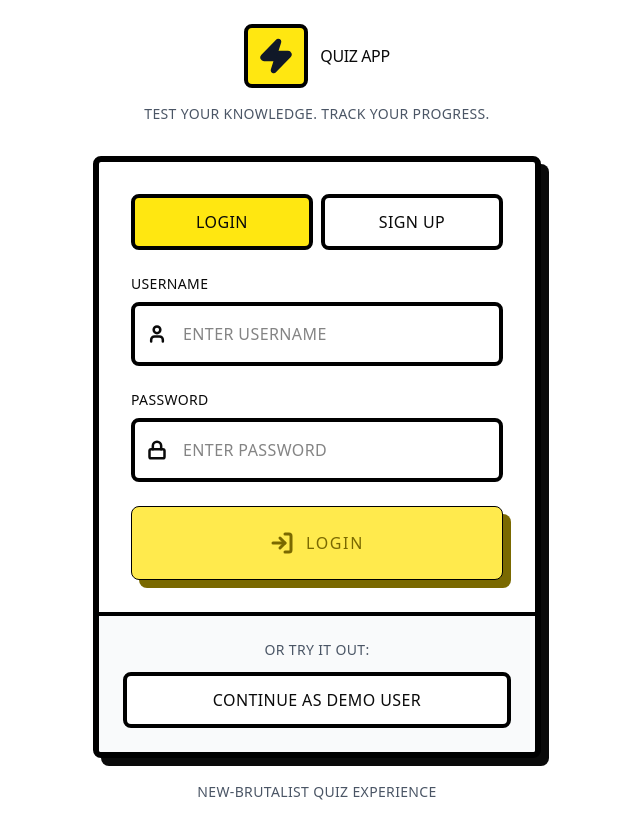
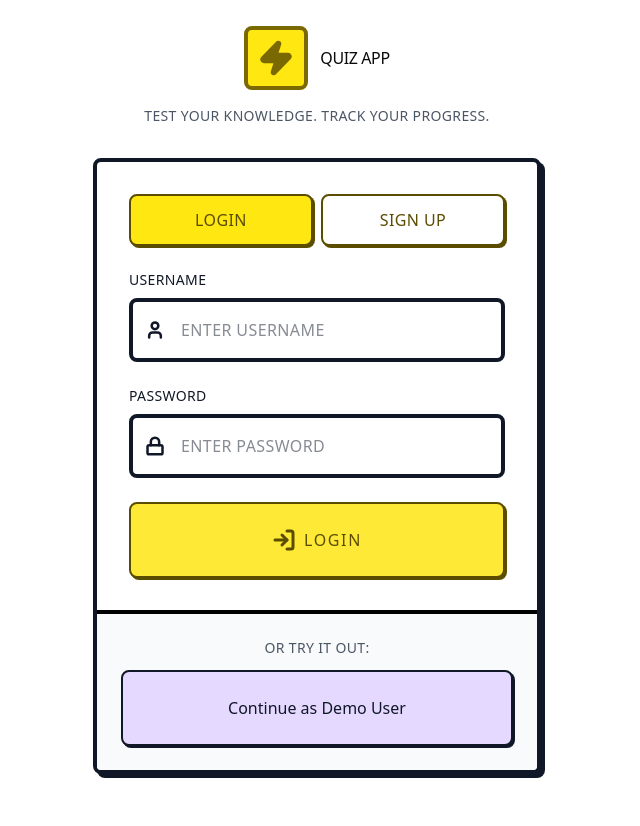
Before and after one commit to JakeerC/quiz-blitz, a Next.js app: page /login in a window 1280 px wide. Shown: the whole page, without its empty margins (323-963 px from the left). After the commit the page ends 800 px from the top, so only its background shows below. Built offline with nearby package versions, Linux system fonts and the light colour scheme.

Commit message:
Refactor: Standardize UI component colors to use explicit shade values.

```diff
--- a/src/app/history/component.tsx
+++ b/src/app/history/component.tsx
@@ -131,9 +131,7 @@ export function History({onBackAction}: HistoryProps) {
         {/* History List */}
         <div className="space-y-4">
           {mockHistory.map((entry) => (
-            <div
-              key={entry.id}
-              className="border-box overflow-hidden bg-white shadow-[4px_4px_0px_0px_rgba(0,0,0,1)]">
+            <div key={entry.id} className="card">
               {/* Header */}
               <div className="border-b-4 border-black bg-gray-50 p-4">
                 <div className="flex items-center justify-between">
--- a/src/app/login/component.tsx
+++ b/src/app/login/component.tsx
@@ -44,21 +44,21 @@ export function Login({onLogin}: LoginProps) {
         <div className="card">
           <div className="p-8">
             <div className="mb-6 flex gap-2">
-              <button
+              <Button
                 onClick={() => setIsLogin(true)}
                 className={`border-box flex-1 cursor-pointer px-4 py-3 tracking-wide uppercase transition-colors ${
                   isLogin ? 'bg-primary' : 'bg-white'
                 }`}>
                 Login
-              </button>
+              </Button>
 
-              <button
+              <Button
                 onClick={() => setIsLogin(false)}
                 className={`border-box flex-1 px-4 py-3 tracking-wide uppercase transition-colors ${
                   !isLogin ? 'bg-primary' : 'bg-white'
                 }`}>
                 Sign Up
-              </button>
+              </Button>
             </div>
 
             <form onSubmit={handleSubmit} className="space-y-6">
@@ -107,11 +107,7 @@ export function Login({onLogin}: LoginProps) {
               </div>
 
               {/* Submit Button */}
-              <Button
-                type="submit"
-                variant="primary"
-                size="large"
-                className="flex w-full items-center justify-center gap-3">
+              <Button type="submit" variant="primary" size="full">
                 <LogIn size={24} strokeWidth={3} />
                 <span className="tracking-widest uppercase">
                   {isLogin ? 'Login' : 'Sign Up'}
@@ -125,18 +121,11 @@ export function Login({onLogin}: LoginProps) {
             <p className="mb-3 text-center text-sm tracking-wide text-gray-600 uppercase">
               Or try it out:
             </p>
-            <button
-              onClick={handleDemoLogin}
-              className="border-box w-full bg-white px-4 py-3 tracking-wide uppercase transition-colors hover:bg-gray-100">
+            <Button variant="secondary" size="full" onClick={handleDemoLogin}>
               Continue as Demo User
-            </button>
+            </Button>
           </div>
         </div>
-
-        {/* Footer */}
-        <p className="mt-6 text-center text-sm tracking-wide text-gray-600 uppercase">
-          New-Brutalist Quiz Experience
-        </p>
       </div>
     </div>
   );
--- a/src/components/ui/Button.tsx
+++ b/src/components/ui/Button.tsx
@@ -3,16 +3,20 @@ import {cva, type VariantProps} from 'class-variance-authority';
 import {cn} from '@/utils';
 
 const buttonVariants = cva(
-  'flex gap-2 items-center border-box transition-all cursor-pointer select-none rounded-md border-6 border shadow-md hover:shadow-lg active:shadow-sm',
+  cn(
+    'flex gap-2 items-center cursor-pointer select-none',
+    'rounded-md',
+    'no-underline',
+    'interactive-action'
+  ),
   {
     variants: {
       variant: {
-        primary:
-          'bg-primary-300 text-primary-900 hover:bg-primary-900 hover:text-primary-300',
-        secondary:
-          'bg-secondary-300 text-secondary-900 hover:bg-secondary-900 hover:text-secondary-300',
-        danger: 'bg-danger text-danger-foreground',
-        success: 'bg-success text-success-foreground',
+        primary: 'bg-primary-400 text-primary-950',
+        secondary: 'bg-secondary-400 text-secondary-950',
+        danger: 'bg-danger-400 text-danger-950',
+        success: 'bg-success-400 text-success-950',
+        disable: 'bg-gray-400 text-gray-950',
       },
       size: {
         small: 'px-4 py-2',
--- a/src/components/ui/ChipSelector.tsx
+++ b/src/components/ui/ChipSelector.tsx
@@ -7,7 +7,7 @@ const chipVariants = cva(
     variants: {
       variant: {
         default: 'bg-card text-card-foreground hover:bg-muted',
-        selected: 'bg-primary text-primary-foreground',
+        selected: 'bg-primary-500 text-primary-foreground',
       },
     },
     defaultVariants: {
--- a/src/components/ui/Slider.tsx
+++ b/src/components/ui/Slider.tsx
@@ -24,7 +24,7 @@ export function Slider({
       <div className="border-box relative h-6 bg-white">
         {/* Track Fill */}
         <div
-          className="bg-primary absolute top-0 left-0 h-full transition-all"
+          className="bg-primary-500 absolute top-0 left-0 h-full transition-all"
           style={{width: `${percentage}%`}}
         />
 
--- a/src/styles/globals.css
+++ b/src/styles/globals.css
@@ -18,15 +18,28 @@
     border-radius: var(--radius-md);
   }
   .card {
-    @apply overflow-hidden border-6 border-black bg-white shadow-md;
+    @apply overflow-hidden border-4 border-current bg-white text-gray-900 shadow-md;
     border-radius: var(--radius-md);
   }
   .border-box {
-    @apply border-4 border-black;
+    border: 4px solid;
+    border-color: currentColor;
     border-radius: var(--radius-md);
   }
   .border-box-center {
-    @apply flex items-center justify-center border-4 border-black;
+    @apply flex items-center justify-center;
+    border: 4px solid;
+    border-color: currentColor;
     border-radius: var(--radius-md);
   }
+  .border-current-color {
+    border-color: currentColor;
+  }
+  .interactive-action {
+    border-color: currentColor;
+    @apply flex items-center justify-center gap-3;
+    @apply border-2 shadow-sm transition-all duration-100;
+    @apply hover:-translate-x-0.5 hover:-translate-y-0.5 hover:shadow-md;
+    @apply active:translate-x-0 active:translate-y-0 active:shadow-none;
+  }
 }
--- a/src/styles/theme.css
+++ b/src/styles/theme.css
@@ -6,6 +6,9 @@
   /* --------------------------------------------------
      PRIMARY (Yellow-Green)
   -------------------------------------------------- */
+  --color-primary: var(--primary);
+  --color-primary-foreground: var(--primary-foreground);
+
   --color-primary-50: var(--primary-50);
   --color-primary-100: var(--primary-100);
   --color-primary-200: var(--primary-200);
@@ -18,34 +21,30 @@
   --color-primary-900: var(--primary-900);
   --color-primary-950: var(--primary-950);
 
-  --color-primary: var(--primary);
-  --color-primary-foreground: var(--color-gray-900);
-  --color-primary-hover: var(--primary-hover);
-  --color-primary-active: var(--primary-active);
-  --color-primary-focus: var(--primary-focus);
-
   /* --------------------------------------------------
      SECONDARY (Rose)
   -------------------------------------------------- */
-  --color-secondary-100: var(--color-rose-100);
-  --color-secondary-200: var(--color-rose-200);
-  --color-secondary-300: var(--color-rose-300);
-  --color-secondary-400: var(--color-rose-400);
-  --color-secondary-500: var(--color-rose-500);
-  --color-secondary-600: var(--color-rose-600);
-  --color-secondary-700: var(--color-rose-700);
-  --color-secondary-800: var(--color-rose-800);
-  --color-secondary-900: var(--color-rose-900);
+  --color-secondary: var(--secondary);
+  --color-secondary-foreground: var(--secondary-foreground);
 
-  --color-secondary: var(--color-secondary-500);
-  --color-secondary-foreground: var(--black);
-  --color-secondary-hover: var(--color-secondary-600);
-  --color-secondary-active: var(--color-secondary-700);
-  --color-secondary-focus: var(--color-secondary-400);
+  --color-secondary-50: var(--secondary-50);
+  --color-secondary-100: var(--secondary-100);
+  --color-secondary-200: var(--secondary-200);
+  --color-secondary-300: var(--secondary-300);
+  --color-secondary-400: var(--secondary-400);
+  --color-secondary-500: var(--secondary-500);
+  --color-secondary-600: var(--secondary-600);
+  --color-secondary-700: var(--secondary-700);
+  --color-secondary-800: var(--secondary-800);
+  --color-secondary-900: var(--secondary-900);
 
   /* --------------------------------------------------
      SUCCESS (Green)
   -------------------------------------------------- */
+  --color-success: var(--success);
+  --color-success-foreground: var(--success-foreground);
+
+  --color-success-50: var(--success-50);
   --color-success-100: var(--success-100);
   --color-success-200: var(--success-200);
   --color-success-300: var(--success-300);
@@ -53,15 +52,17 @@
   --color-success-500: var(--success-500);
   --color-success-600: var(--success-600);
   --color-success-700: var(--success-700);
-
-  --color-success: var(--success);
-  --color-success-hover: var(--success-hover);
-  --color-success-active: var(--success-active);
-  --color-success-focus: var(--success-focus);
+  --color-success-800: var(--success-800);
+  --color-success-900: var(--success-900);
+  --color-success-950: var(--success-950);
 
   /* --------------------------------------------------
      WARNING (Amber)
   -------------------------------------------------- */
+  --color-warning: var(--warning);
+  --color-warning-foreground: var(--warning-foreground);
+
+  --color-warning-50: var(--warning-50);
   --color-warning-100: var(--warning-100);
   --color-warning-200: var(--warning-200);
   --color-warning-300: var(--warning-300);
@@ -69,26 +70,32 @@
   --color-warning-500: var(--warning-500);
   --color-warning-600: var(--warning-600);
   --color-warning-700: var(--warning-700);
-
-  --color-warning-hover: var(--warning-hover);
-  --color-warning-active: var(--warning-active);
-  --color-warning-focus: var(--warning-focus);
+  --color-warning-800: var(--warning-800);
+  --color-warning-900: var(--warning-900);
+  --color-warning-950: var(--warning-950);
 
   /* --------------------------------------------------
      DANGER / ERROR (Red)
   -------------------------------------------------- */
-  --color-danger-100: var(--danger-100);
-  --color-danger-200: var(--danger-200);
-  --color-danger-300: var(--danger-300);
-  --color-danger-400: var(--danger-400);
-  --color-danger-500: var(--danger-500);
-  --color-danger-600: var(--danger-600);
-  --color-danger-700: var(--danger-700);
+  --color-destructive: var(--destructive);
+  --color-destructive-foreground: var(--destructive-foreground);
 
-  --color-danger-hover: var(--danger-hover);
-  --color-danger-active: var(--danger-active);
-  --color-danger-focus: var(--danger-focus);
+  --color-destructive-50: var(--destructive-50);
+  --color-destructive-100: var(--destructive-100);
+  --color-destructive-200: var(--destructive-200);
+  --color-destructive-300: var(--destructive-300);
+  --color-destructive-400: var(--destructive-400);
+  --color-destructive-500: var(--destructive-500);
+  --color-destructive-600: var(--destructive-600);
+  --color-destructive-700: var(--destructive-700);
+  --color-destructive-800: var(--destructive-800);
+  --color-destructive-900: var(--destructive-900);
+  --color-destructive-950: var(--destructive-950);
 
+  --color-error: var(--error);
+  --color-error-foreground: var(--error-foreground);
+
+  --color-error-50: var(--error-50);
   --color-error-100: var(--error-100);
   --color-error-200: var(--error-200);
   --color-error-300: var(--error-300);
@@ -96,14 +103,16 @@
   --color-error-500: var(--error-500);
   --color-error-600: var(--error-600);
   --color-error-700: var(--error-700);
-
-  --color-error-hover: var(--error-hover);
-  --color-error-active: var(--error-active);
-  --color-error-focus: var(--error-focus);
+  --color-error-800: var(--error-800);
+  --color-error-900: var(--error-900);
+  --color-error-950: var(--error-950);
 
   /* --------------------------------------------------
      INFO (Teal/Blue)
   -------------------------------------------------- */
+  --color-info: var(--info);
+  --color-info-foreground: var(--info-foreground);
+
   --color-info-100: var(--info-100);
   --color-info-200: var(--info-200);
   --color-info-300: var(--info-300);
@@ -111,10 +120,6 @@
   --color-info-500: var(--info-500);
   --color-info-600: var(--info-600);
   --color-info-700: var(--info-700);
-
-  --color-info-hover: var(--info-hover);
-  --color-info-active: var(--info-active);
-  --color-info-focus: var(--info-focus);
 
   /* Neutral / UI */
   --color-bg: var(--bg);
@@ -148,7 +153,7 @@
   --color-chart-5: var(--chart-5);
 
   /*border*/
-  --color-border: var(--border);
+  --border-current: currentColor;
 
   /*shadows*/
   --shadow-sm: var(--shadow-sm);
@@ -205,11 +210,12 @@
 
   /*border*/
   --border: currentColor;
+  --border-color: currentColor;
 
   /* Shadows */
-  --shadow-sm: 4px 4px 0px 0px currentColor;
-  --shadow-md: 8px 8px 0px 0px currentColor;
-  --shadow-lg: 12px 12px 0px 0px currentColor;
+  --shadow-sm: 2px 2px 0px 0px var(--border-color);
+  --shadow-md: 4px 4px 0px 0px var(--border-color);
+  --shadow-lg: 8px 8px 0px 0px var(--border-color);
 
   --font-size: 16px;
   --font-weight-medium: 700;
@@ -266,13 +272,30 @@
   --primary-950: oklch(0.42 0.11 101);
 
   --primary: var(--primary-500);
-  --primary-hover: var(--primary-600);
-  --primary-active: var(--primary-700);
-  --primary-focus: var(--primary-400);
+  --primary-foreground: var(--primary-900);
+
+  /* --------------------------------------------------
+     SECONDARY (pinkish)
+  -------------------------------------------------- */
+  --secondary-50: #fdfaff;
+  --secondary-100: #fbf7ff;
+  --secondary-200: #f7f0ff;
+  --secondary-300: #f0e6ff;
+  --secondary-400: #e6d9ff;
+  --secondary-500: #d9beff;
+  --secondary-600: #c2a7ff;
+  --secondary-700: #a58aff;
+  --secondary-800: #886fff;
+  --secondary-900: #6b53ff;
+  --secondary-950: #4e3fff;
+
+  --secondary: var(--secondary-500);
+  --secondary-foreground: var(--secondary-900);
 
   /* --------------------------------------------------
      SUCCESS (Green)
   -------------------------------------------------- */
+  --success-50: oklch(0.98 0.08 145);
   --success-100: oklch(0.94 0.05 145);
   --success-200: oklch(0.88 0.07 145);
   --success-300: oklch(0.82 0.09 145);
@@ -280,15 +303,17 @@
   --success-500: oklch(0.7 0.14 145);
   --success-600: oklch(0.63 0.15 145);
   --success-700: oklch(0.55 0.16 145);
+  --success-800: oklch(0.48 0.17 145);
+  --success-900: oklch(0.42 0.18 145);
+  --success-950: oklch(0.36 0.19 145);
 
   --success: var(--success-500);
-  --success-hover: var(--success-600);
-  --success-active: var(--success-700);
-  --success-focus: var(--success-400);
+  --success-foreground: var(--success-900);
 
   /* --------------------------------------------------
      WARNING (Amber)
   -------------------------------------------------- */
+  --warning-50: oklch(0.98 0.08 85);
   --warning-100: oklch(0.96 0.06 85);
   --warning-200: oklch(0.9 0.09 85);
   --warning-300: oklch(0.85 0.12 85);
@@ -296,26 +321,33 @@
   --warning-500: oklch(0.75 0.17 85);
   --warning-600: oklch(0.68 0.18 85);
   --warning-700: oklch(0.6 0.19 85);
+  --warning-800: oklch(0.52 0.2 85);
+  --warning-900: oklch(0.44 0.22 85);
+  --warning-950: oklch(0.36 0.24 85);
 
-  --warning-hover: var(--warning-600);
-  --warning-active: var(--warning-700);
-  --warning-focus: var(--warning-400);
+  --warning: var(--warning-500);
+  --warning-foreground: var(--warning-900);
 
   /* --------------------------------------------------
      DANGER / ERROR (Red)
   -------------------------------------------------- */
-  --danger-100: oklch(0.94 0.05 25);
-  --danger-200: oklch(0.88 0.07 25);
-  --danger-300: oklch(0.82 0.09 25);
-  --danger-400: oklch(0.76 0.12 25);
-  --danger-500: oklch(0.7 0.14 25);
-  --danger-600: oklch(0.63 0.15 25);
-  --danger-700: oklch(0.55 0.16 25);
 
-  --danger-hover: var(--danger-600);
-  --danger-active: var(--danger-700);
-  --danger-focus: var(--danger-400);
+  --destructive-50: oklch(0.98 0.08 25);
+  --destructive-100: oklch(0.94 0.05 25);
+  --destructive-200: oklch(0.88 0.07 25);
+  --destructive-300: oklch(0.82 0.09 25);
+  --destructive-400: oklch(0.76 0.12 25);
+  --destructive-500: oklch(0.7 0.14 25);
+  --destructive-600: oklch(0.63 0.15 25);
+  --destructive-700: oklch(0.55 0.16 25);
+  --destructive-800: oklch(0.48 0.17 25);
+  --destructive-900: oklch(0.42 0.18 25);
+  --destructive-950: oklch(0.36 0.19 25);
 
+  --destructive: var(--destructive-500);
+  --destructive-foreground: var(--destructive-900);
+
+  --error-50: var(--danger-50);
   --error-100: var(--danger-100);
   --error-200: var(--danger-200);
   --error-300: var(--danger-300);
@@ -323,14 +355,17 @@
   --error-500: var(--danger-500);
   --error-600: var(--danger-600);
   --error-700: var(--danger-700);
+  --error-800: var(--danger-800);
+  --error-900: var(--danger-900);
+  --error-950: var(--danger-950);
 
-  --error-hover: var(--danger-hover);
-  --error-active: var(--danger-active);
-  --error-focus: var(--danger-focus);
+  --error: var(--danger);
+  --error-foreground: var(--danger-foreground);
 
   /* --------------------------------------------------
      INFO (Teal/Blue)
   -------------------------------------------------- */
+  --info-50: oklch(0.98 0.08 210);
   --info-100: oklch(0.94 0.05 210);
   --info-200: oklch(0.88 0.07 210);
   --info-300: oklch(0.82 0.09 210);
@@ -338,16 +373,10 @@
   --info-500: oklch(0.7 0.14 210);
   --info-600: oklch(0.63 0.15 210);
   --info-700: oklch(0.55 0.16 210);
+  --info-800: oklch(0.48 0.17 210);
+  --info-900: oklch(0.42 0.18 210);
+  --info-950: oklch(0.36 0.19 210);
 
-  --info-hover: var(--info-600);
-  --info-active: var(--info-700);
-  --info-focus: var(--info-400);
-
-  /* Neutral / UI */
-  --bg: oklch(1 0 0);
-  --bg-muted: oklch(0.96 0 0);
-  --surface: oklch(1 0 0);
-  --border-color: oklch(0.922 0 0);
-  --text: oklch(0.145 0 0);
-  --text-muted: oklch(0.205 0 0);
+  --info: var(--info-500);
+  --info-foreground: var(--info-900);
 }
```
